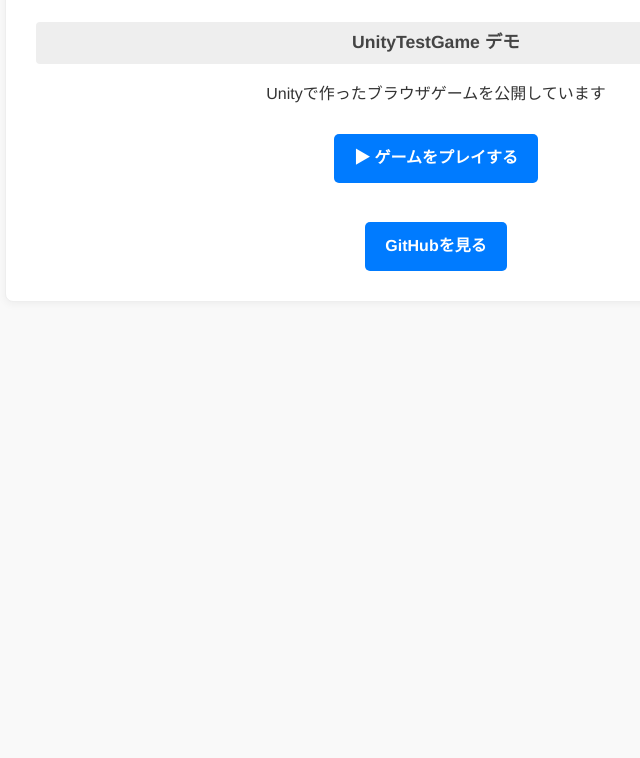
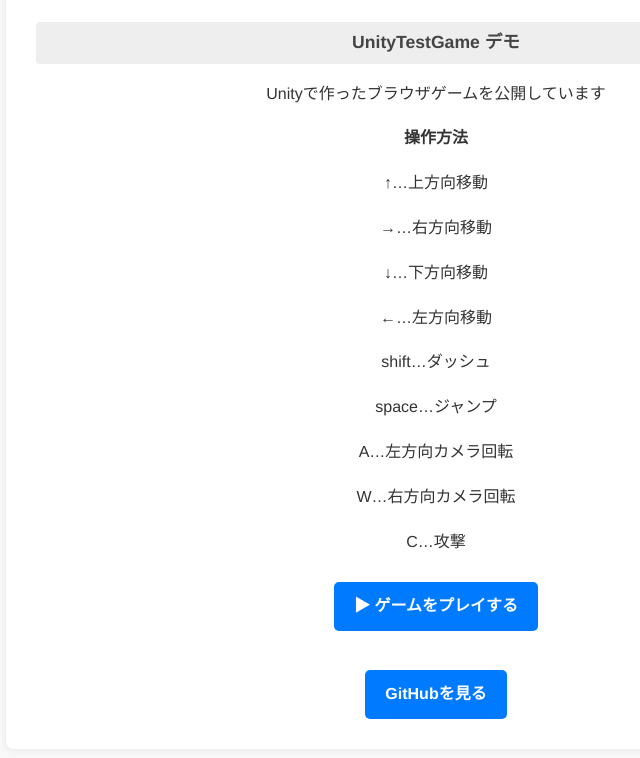
Before and after one commit to kmtkzy1379/portfolio-peges, a plain HTML site: page index.html in a window 1280 px wide. Shown: the part 4671-5429 px from the top of the page, without its empty margins (204-844 px from the left). Before the commit the page ends 5023 px from the top, so only its background shows below. Drawn offline with Linux system fonts and the light colour scheme.

```diff
--- a/index.html
+++ b/index.html
@@ -201,6 +201,16 @@
     <div style="text-align: center; margin-top: 20px;">
         <h3>UnityTestGame デモ</h3>
         <p>Unityで作ったブラウザゲームを公開しています</p>
+        <p><strong>操作方法</strong></p>
+        <p>↑…上方向移動</p>
+        <p>→…右方向移動</p>
+        <p>↓…下方向移動</p>
+        <p>←…左方向移動</p>
+        <p>shift…ダッシュ</p>
+        <p>space…ジャンプ</p>
+        <p>A…左方向カメラ回転</p>
+        <p>W…右方向カメラ回転</p>
+        <p>C…攻撃</p>
         <a href="https://kmtkzy1379.github.io/portfolio-game/" target="_blank">▶ ゲームをプレイする</a>
         <br><br>
         <a href="https://github.com/kmtkzy1379/MyUnityProject.git" target="_blank">GitHubを見る</a>
```
